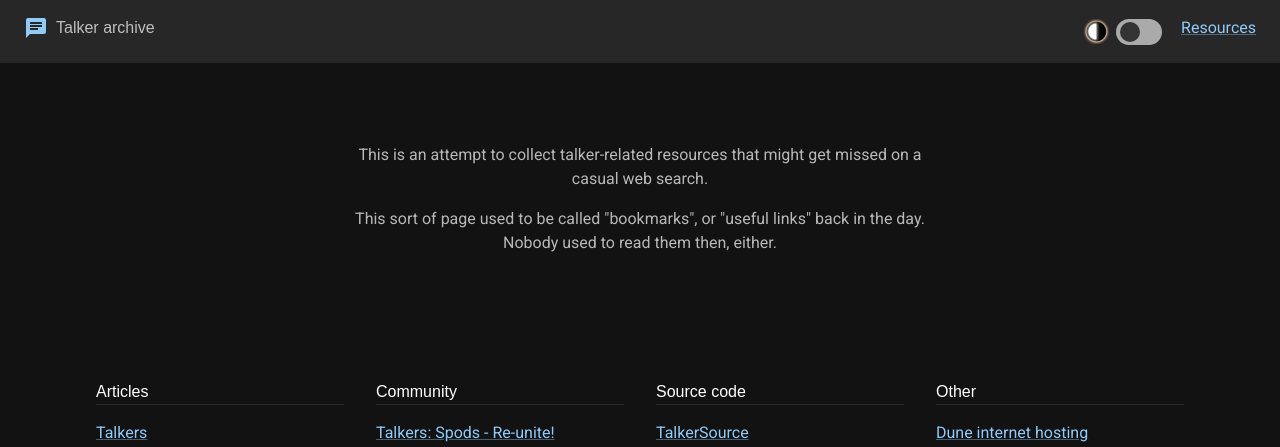
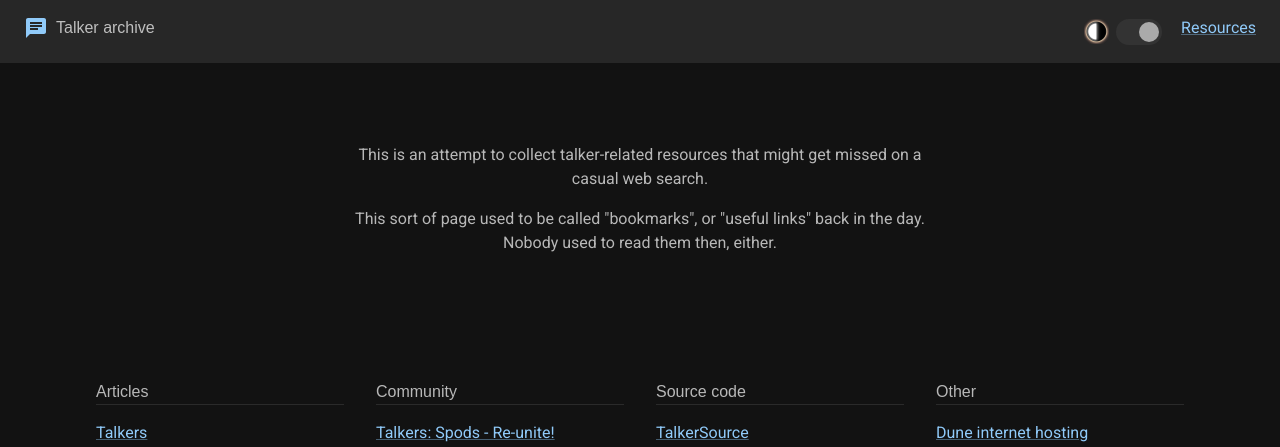
Before and after one commit to moopet/talker-archive-svelte, a SvelteKit app: page /resources in a window 1280 px wide. Shown: the top 447 px of the page. Built offline with nearby package versions, Linux system fonts and the light colour scheme.

Commit message:
default to dark mode

```diff
--- a/src/app.css
+++ b/src/app.css
@@ -4,8 +4,7 @@
 	--font-heading: Arial, -apple-system, BlinkMacSystemFont, 'Segoe UI', Roboto, Oxygen, Ubuntu, Cantarell, 'Open Sans', 'Helvetica Neue', sans-serif;
 	--font-body: Roboto, 'Open Sans', 'Helvetica Neue', sans-serif;
 
-  --color-dark: #272727;
-  --color-darker: #121212;
+--color-darker: #121212;
   --color-off-white: #fffff0;
   --color-light: rgba(255, 255, 255, 0.7);
   --color-light-dim: rgba(255, 255, 255, 0.4);
@@ -13,22 +12,8 @@
   --color-other-dunno-color: #90caf9;
   --color-accent-dim: rgba(144, 202, 249, 0.4);
 
-  --body-background-color: var(--color-darker);
-  --card-background-color: var(--color-dark);
-  --body-text-color: var(--color-light);
-  --link-color: var(--color-accent);
-  --link-hover-color: var(--color-accent-dim);
+  scroll-behavior: smooth;
 
-  --toggle-track-color-off: var(--color-accent-dim);
-  --toggle-track-color-on: var(--toggle-track-color-off);
-  --toggle-knob-color-off: var(--color-accent);
-  --toggle-knob-color-on: var(--toggle-knob-color-off);
-
-  scroll-behavior: smooth;
-}
-
-/* This used to use @media (prefers-color-scheme: dark) */
-body.dark-mode {
   --color-dark: #333;
   --body-background-color: var(--color-off-white);
   --card-background-color: #abc;
@@ -41,6 +26,24 @@ body.dark-mode {
   --toggle-track-color-on: var(--toggle-track-color-off);
   --toggle-knob-color-off: var(--color-off-white);
   --toggle-knob-color-on: var(--toggle-knob-color-off);
+  --color-text-strong: black;
+  --border-color: rgba(0, 0, 0, 0.1);
+}
+
+/* This used to use @media (prefers-color-scheme: dark) */
+body.dark-mode {
+  --color-dark: #272727;
+  --body-background-color: var(--color-darker);
+  --card-background-color: var(--color-dark);
+  --body-text-color: var(--color-light);
+  --link-color: var(--color-accent);
+  --link-hover-color: var(--color-accent-dim);
+  --toggle-track-color-off: var(--color-accent-dim);
+  --toggle-track-color-on: var(--toggle-track-color-off);
+  --toggle-knob-color-off: var(--color-accent);
+  --toggle-knob-color-on: var(--toggle-knob-color-off);
+  --color-text-strong: white;
+  --border-color: rgba(255, 255, 255, 0.1);
 }
 
 * {
--- a/src/lib/components/DarkModeToggle.svelte
+++ b/src/lib/components/DarkModeToggle.svelte
@@ -2,7 +2,7 @@
 import { browser } from '$app/environment';
 import Icon from '$lib/assets/icons/dark-mode.png';
 
-const defaultColorMode: string = 'light';
+const defaultColorMode: string = 'dark';
 
 const getBrowserColorMode = (): string => {
   if (!browser) {
--- a/src/lib/components/Footer.svelte
+++ b/src/lib/components/Footer.svelte
@@ -16,7 +16,7 @@ footer {
 }
 
 strong {
-  color: white;
+  color: var(--color-text-strong);
   font-size: 1.5rem;
 }
 </style>
--- a/src/lib/components/ResourceList.svelte
+++ b/src/lib/components/ResourceList.svelte
@@ -28,7 +28,7 @@ div {
 }
 
 h2 {
-  color: white;
+  color: var(--text-color-strong);
   font-size: 1rem;
   font-weight: normal;
   white-space: nowrap;
@@ -37,7 +37,7 @@ h2 {
   border-block-start-width: 0;
   border-block-end-width: 1px;
   border-style: solid;
-  border-color: rgba(255, 255, 255, 0.1);
+  border-color: var(--border-color);
 }
 
 ul {
```
